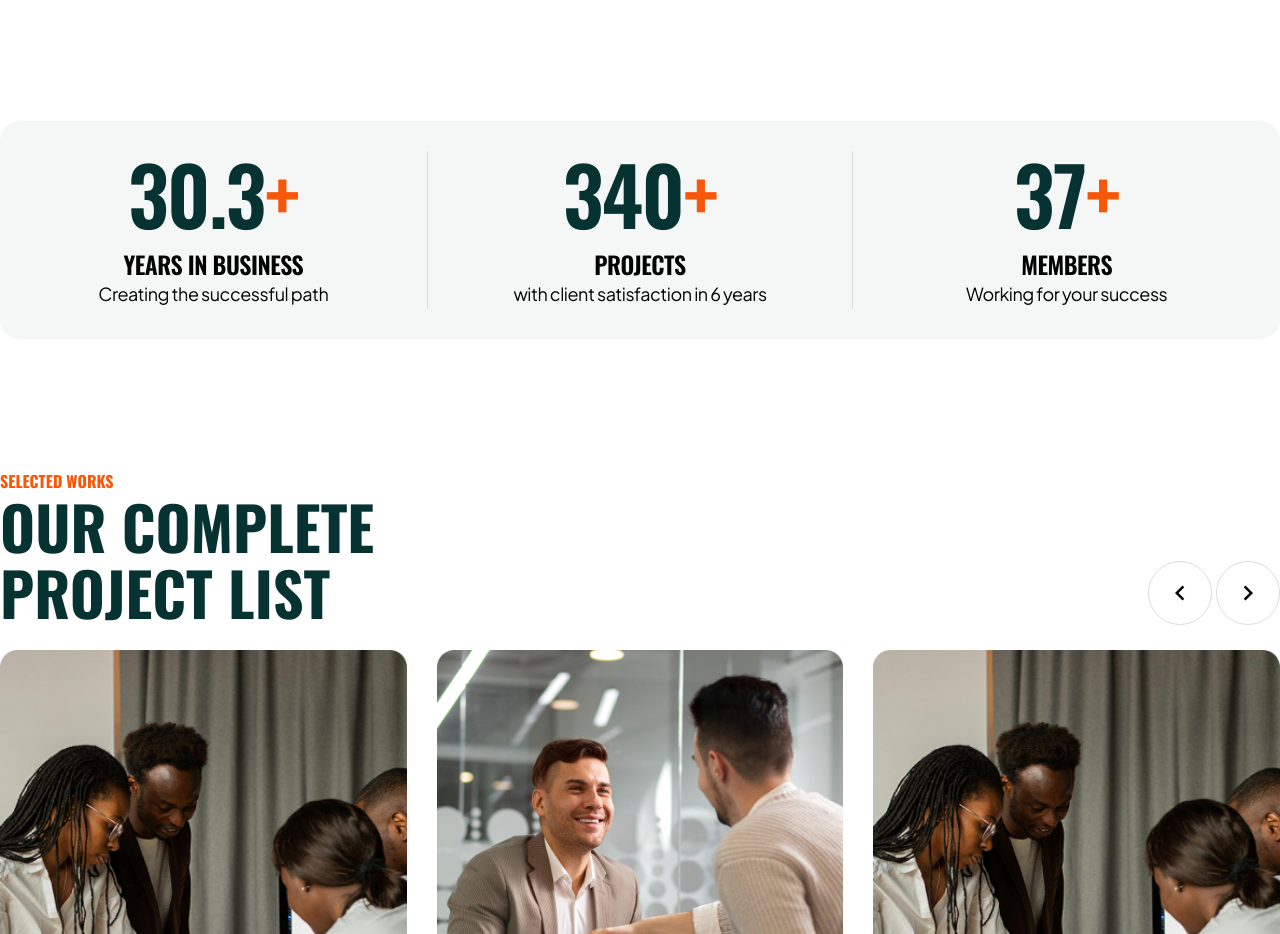
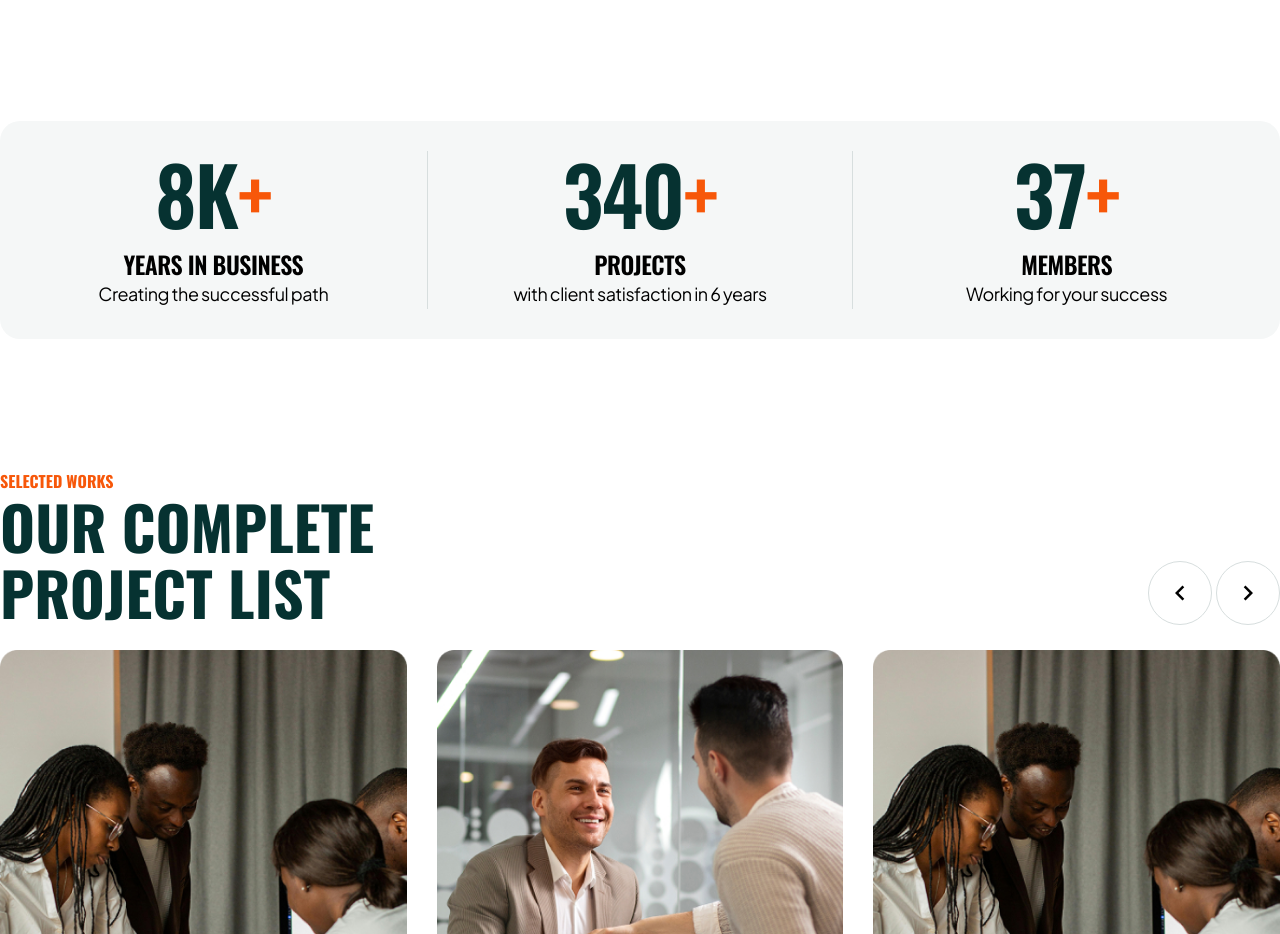
Before and after one commit to shoumen-shomu/prozen, a Next.js app: page / in a window 1280 px wide. Shown: the part 2600-3534 px from the top of the page. Built offline with nearby package versions, Linux system fonts and the light colour scheme.

Commit message:
Counter Part text Change

```diff
--- a/app/_components/home/Counter.jsx
+++ b/app/_components/home/Counter.jsx
@@ -16,7 +16,7 @@ const Counter = () => {
           <div className="py-7.5 rounded-[20px] bg-[#F5F7F7] flex justify-between mt-32.5">
             <div className="w-108 text-center ">
               <p ref={ref} className="font-oswald font-semibold text-[80px] text-[#063231] leading-21.25 tracking-[-1.6px] mb-[13px]">
-                 {inView ? <CountUp start={0} end={30.3} duration={4.5} decimals={1} suffix="" /> : "0"}
+                 {inView ? <CountUp start={0} end={8} duration={4.5} decimals={0} suffix="K" /> : "0"}
                 <span className="font-oswald font-semibold text-[80px] text-[#F75709] leading-21.25 tracking-[-1.6px]">
                   +
                 </span>
```
Also changed, not shown: 1 other file (tests, documents, lock files or other folders).
